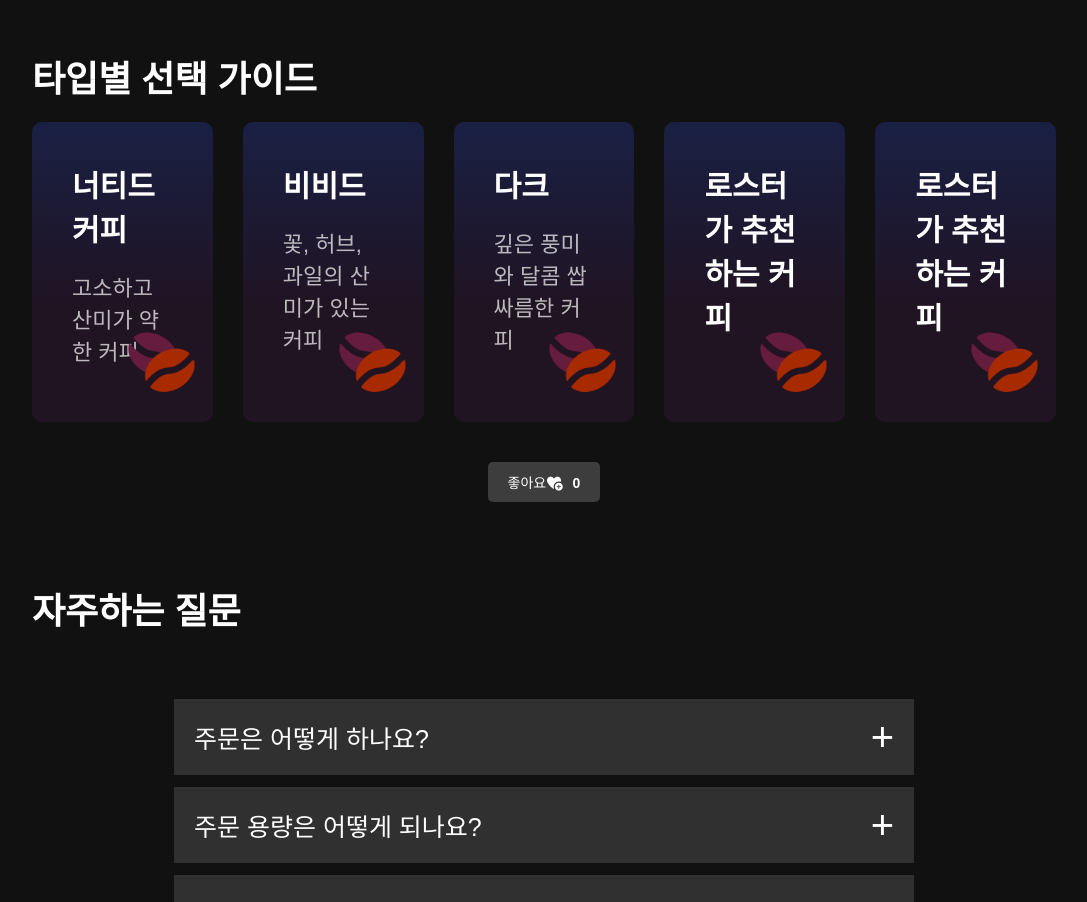
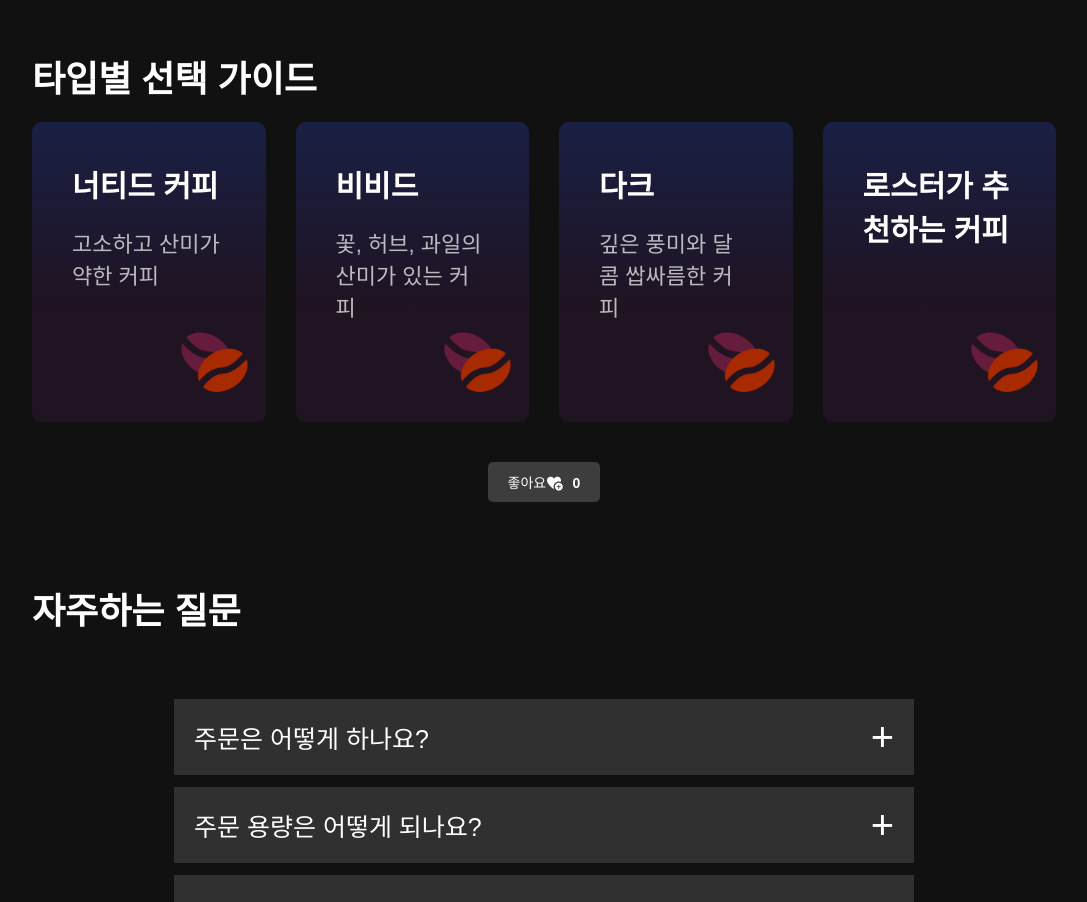
Before and after one commit to bluezip70/StayWithCoffee, a plain HTML site: page index.html in a window 1280 px wide. Shown: the part 1780-2682 px from the top of the page, without its empty margins (96-1183 px from the left). Drawn offline with Linux system fonts and the light colour scheme.

Commit message:
중복코드 삭제

```diff
--- a/index.html
+++ b/index.html
@@ -11,7 +11,7 @@
   <!-- 헤더 -->
   <header>
     <nav>
-      <a href="#" class="logo">스테이위드커피</a>
+      <a href="#" class="logo">Stay With Coffee</a>
       <div class="nav-buttons">
         <button class="lang" id="lang-btn"><i class="fa-solid fa-globe"></i>한국어 <i class="fa-solid fa-caret-down"></i></button>
         <span id="user-status" class="hidden"></span>
@@ -86,12 +86,6 @@
         <div class="bean-img">
           <img src="images/beans.png" alt="">
         </div>
-      </div>
-      <div class="card">
-        <h3>로스터가 추천하는 커피</h3>
-        <div class="bean-img">
-          <img src="images/beans.png" alt="">
-         </div>
       </div>
     </div>
     <div class="like-box">
@@ -242,4 +236,5 @@
   <script src="script.js" defer>
   </script>
 </body>
+
 </html>
```
